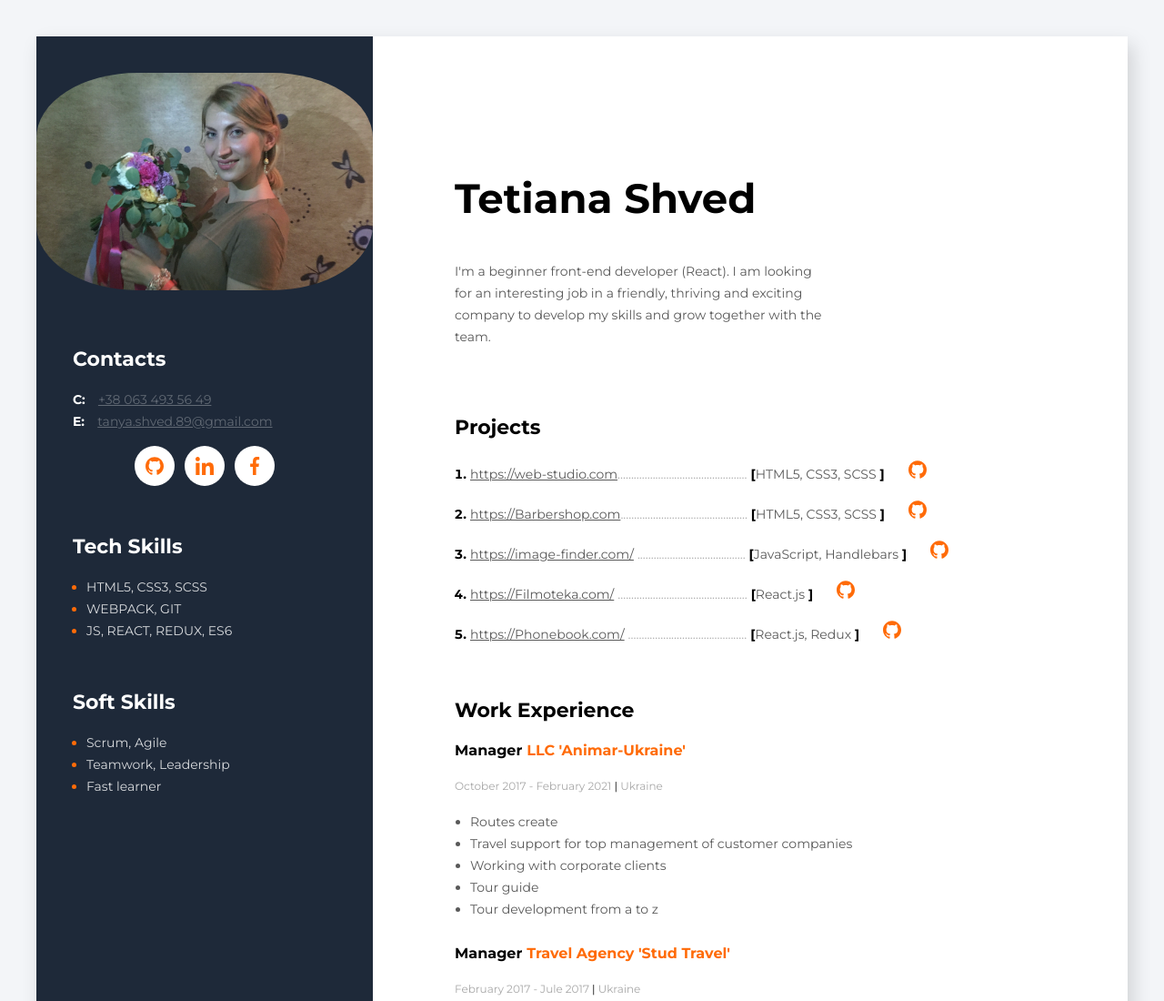
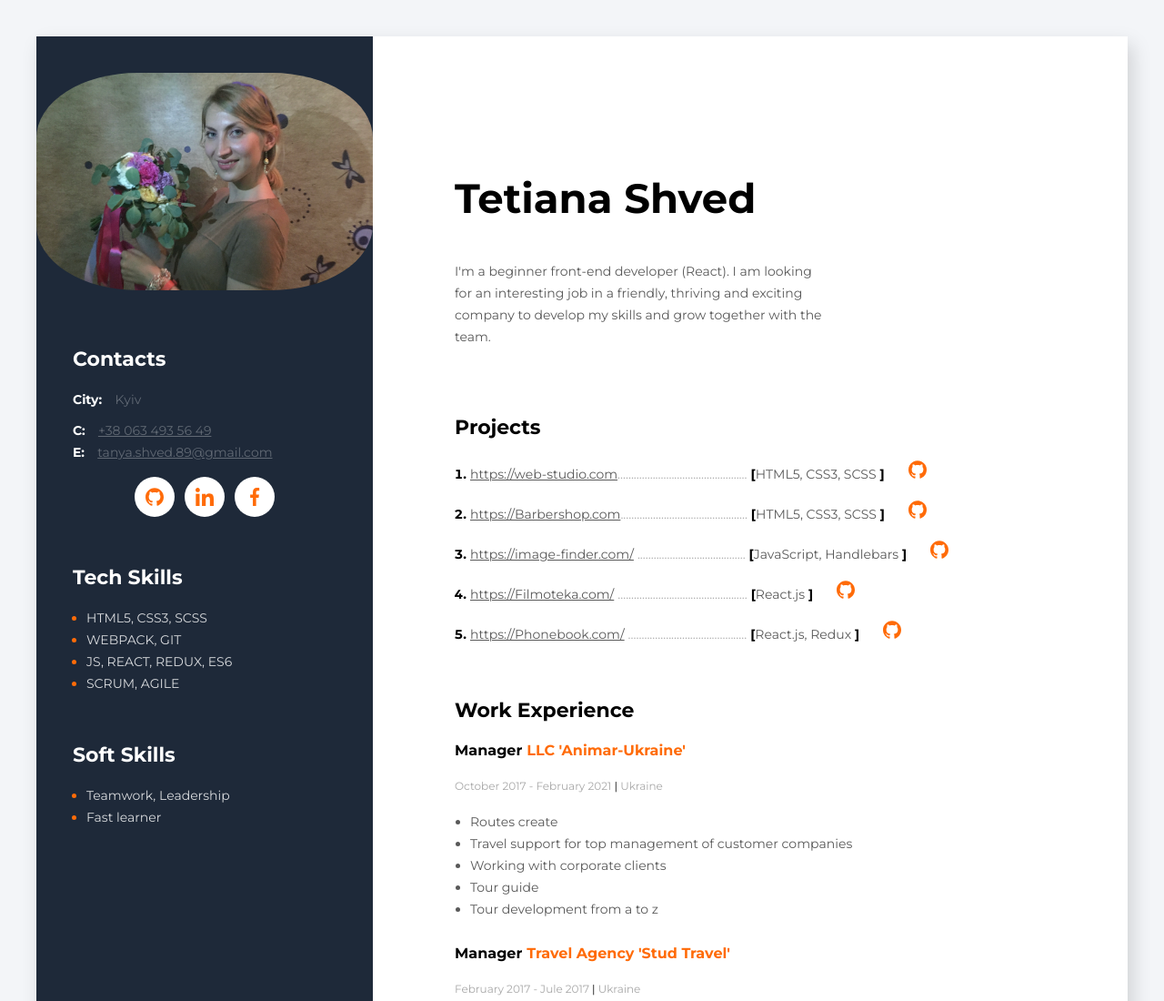
Before and after one commit to TanyaShved/resume, a plain HTML site: page index.html in a window 1280 px wide. Shown: the top 1100 px of the page at 91% size. Drawn offline with Linux system fonts and the light colour scheme.

Commit message:
Maked little change in skills

```diff
--- a/css/style.css
+++ b/css/style.css
@@ -46,6 +46,10 @@ body {
   margin-top: 60px;
   margin-left: 40px;
   margin-right: 40px;
+}
+
+.city {
+  margin-bottom: 10px;
 }
 
 .contacts-title {
--- a/index.html
+++ b/index.html
@@ -17,6 +17,10 @@
 
         <div class="contacts">
           <h3 class="contacts-title">Contacts</h3>
+          <div class="city">
+            <span class="contacts-link-type">City:</span>
+            <span class="contacts-link">Kyiv</span>
+          </div>
           <div>
             <span class="contacts-link-type">C:</span>
             <a class="contacts-link" href="tel:380634935649"
@@ -81,14 +85,14 @@
             <li class="tech-skills-item">
               <span class="tech-skills-text">JS, REACT, REDUX, ES6</span>
             </li>
+            <li class="tech-skills-item">
+              <span class="tech-skills-text">SCRUM, AGILE</span>
+            </li>
           </ul>
         </div>
         <div class="soft-skills">
           <h3 class="soft-skills-title">Soft Skills</h3>
           <ul>
-            <li class="soft-skills-item">
-              <span class="soft-skills-text">Scrum, Agile</span>
-            </li>
             <li class="soft-skills-item">
               <span class="soft-skills-text">Teamwork, Leadership</span>
             </li>
```
